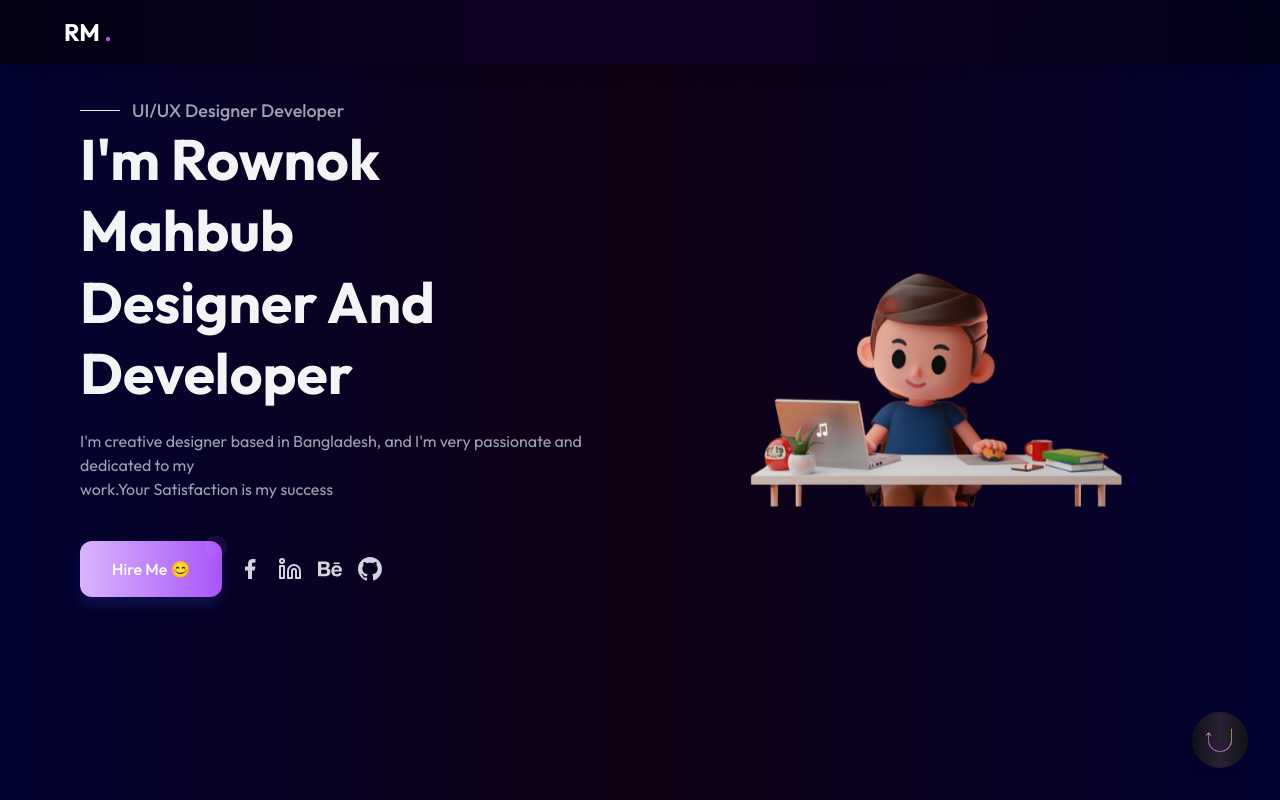
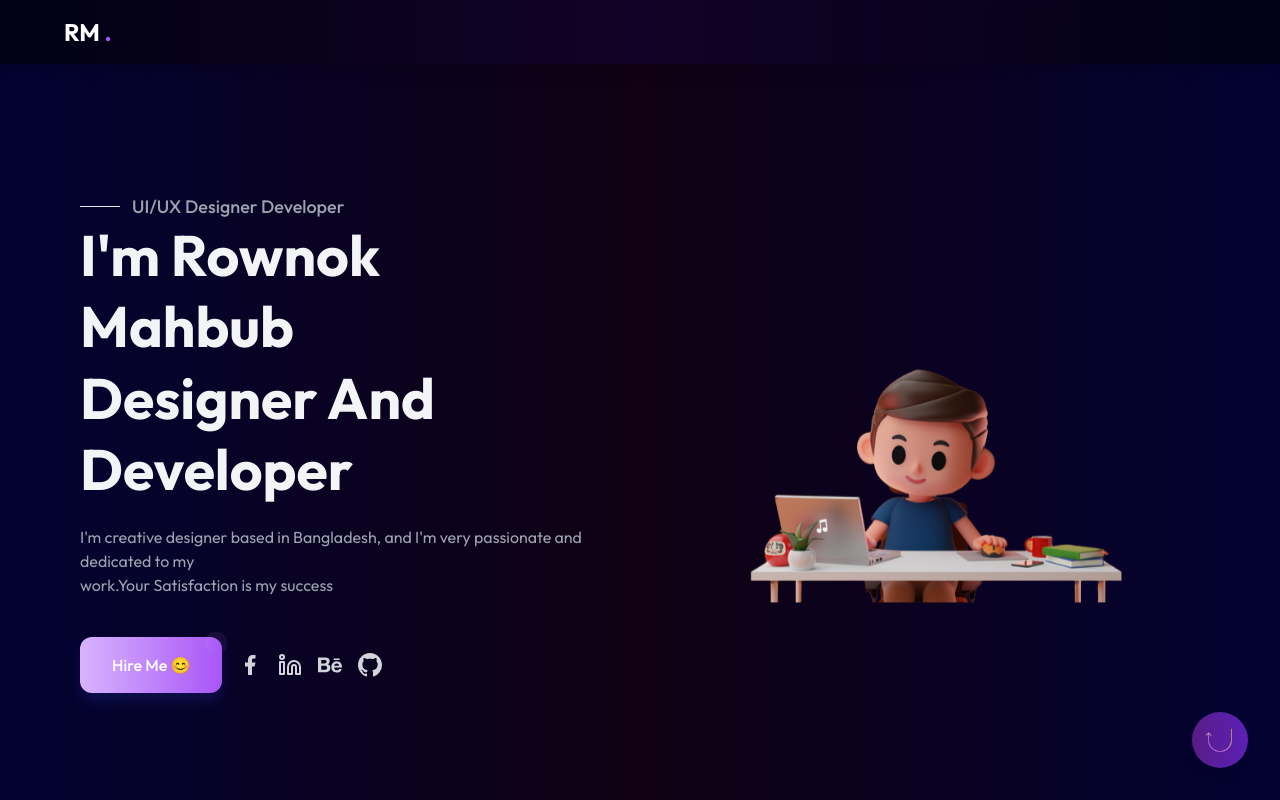
Before and after one commit to Mhatre2/Rutvik-Protfolio, a Next.js app: page / in a window 1280 px wide. Shown: the top 800 px of the page. Built offline with nearby package versions, Linux system fonts and the light colour scheme.

Commit message:
update get in touch

```diff
--- a/Components/BackToTop.js
+++ b/Components/BackToTop.js
@@ -11,7 +11,7 @@ export default function App() {
 
 
 
-      <button className='fixed bottom-8 right-8 bg-gradient-to-r from-[#0f0f15] via-[#2a2234] to-[#121215] px-3 py-3 shadow-lg rounded-full'
+      <button className='fixed bottom-8 right-8 bg-gradient-to-r from-purple-900 to-violet-800 px-3 py-3 shadow-lg rounded-full'
         onClick={() => {
           window.scrollTo({top: 0, left: 0, behavior: 'smooth'});
         }}
--- a/Components/Home/Hero.js
+++ b/Components/Home/Hero.js
@@ -10,7 +10,7 @@ const Hero = () => {
   const [element,controls]= useScroll();
   return (
     <>
-    <div className="relative md:h-screen mt-15 pt-10 sm:pt-0 bg-gradient-to-r from-[#030332] via-[#100113] to-[#030332]" ref={element}>
+    <div className="relative lg:h-screen lg:py-24 sm:pt-0 bg-gradient-to-r from-[#030332] via-[#100113] to-[#030332]" ref={element}>
     <motion.div className="container my-auto grid grid-cols-1 lg:grid-cols-2 lg:gap-20 items-center lg:pt-24 "  variants={downAnimation}
                animate={controls}
                transition={{ delay: 0.2, type: "tween" }}>
@@ -35,21 +35,21 @@ const Hero = () => {
         <div className="flex gap-4 mt-10 items-center">
 
         <button className="font-medium text-[16px] flex items-center px-5 py-3 md:py-4 md:px-8 rounded-xl capitalize bg-gradient-to-r from-purple-300 to-purple-500 hover:from-pink-500 hover:to-yellow-500  relative gap-2 transition duration-300 hover:scale-105 text-white shadow-glass ">Hire Me 😊
-          <span className="animate-ping absolute right-0 top-0 w-3 h-3  rounded-full bg-gradient-to-r from-orange -400 to-orange-700 "></span>
+          <span className="animate-ping absolute right-0 top-0 w-3 h-3  rounded-full bg-gradient-to-r from-purple -400 to-purple-700 "></span>
          </button>
         <a href="https://www.facebook.com/rownokmahbub">
-        <RiFacebookFill className="cursor-pointer text-2xl text-gray-300 hover:text-orange-300 transition duration-200 hover:scale-125"/>
+        <RiFacebookFill className="cursor-pointer text-2xl text-gray-300 hover:text-purple-300 transition duration-200 hover:scale-125"/>
         </a>
         <a href="https://www.linkedin.com/in/mehbubur-rahman-551573181/">
-        <FiLinkedin className="cursor-pointer text-2xl text-gray-300 hover:text-orange-300 transition duration-200 hover:scale-125"/>
+        <FiLinkedin className="cursor-pointer text-2xl text-gray-300 hover:text-purple-300 transition duration-200 hover:scale-125"/>
         </a>
 
          <a href="https://www.behance.net/rownokmahbub1">
-         <SiBehance className="cursor-pointer text-2xl text-gray-300 hover:text-orange-300 transition duration-200 hover:scale-125"/>
+         <SiBehance className="cursor-pointer text-2xl text-gray-300 hover:text-purple-300 transition duration-200 hover:scale-125"/>
          </a>
 
          <a href="https://github.com/rownokmahbub">
-         <GoMarkGithub className="cursor-pointer text-2xl text-gray-300 hover:text-orange-300 transition duration-200 hover:scale-125"/>
+         <GoMarkGithub className="cursor-pointer text-2xl text-gray-300 hover:text-purple-300 transition duration-200 hover:scale-125"/>
          </a>
         </div>
 
```
